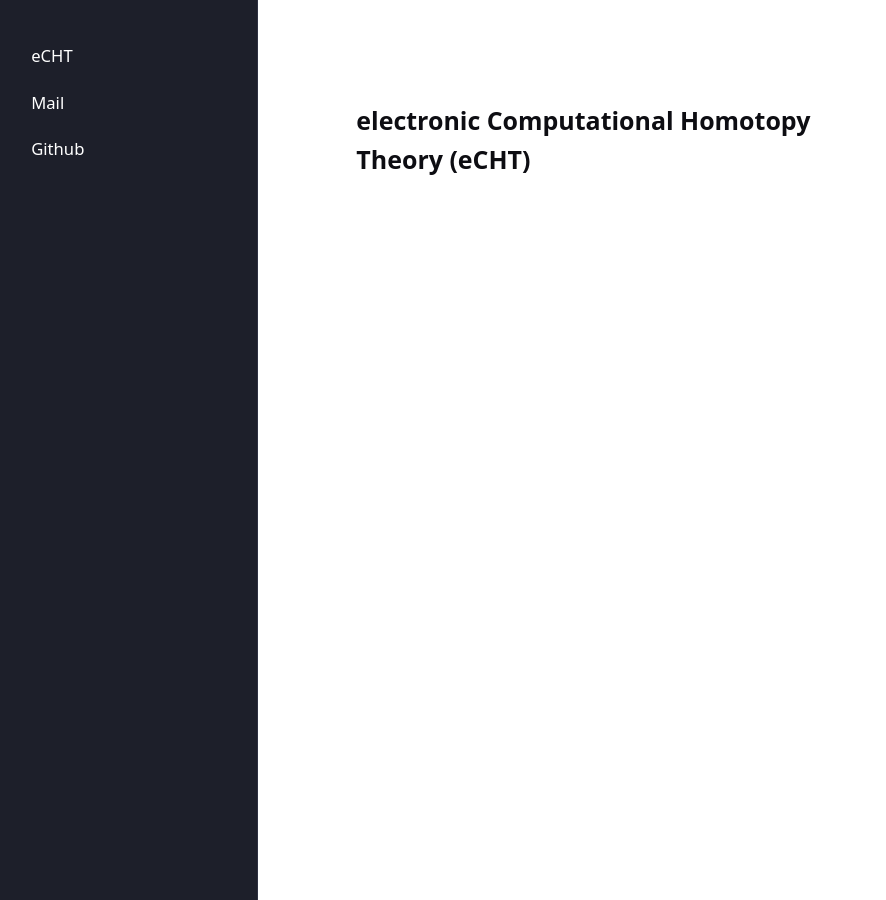
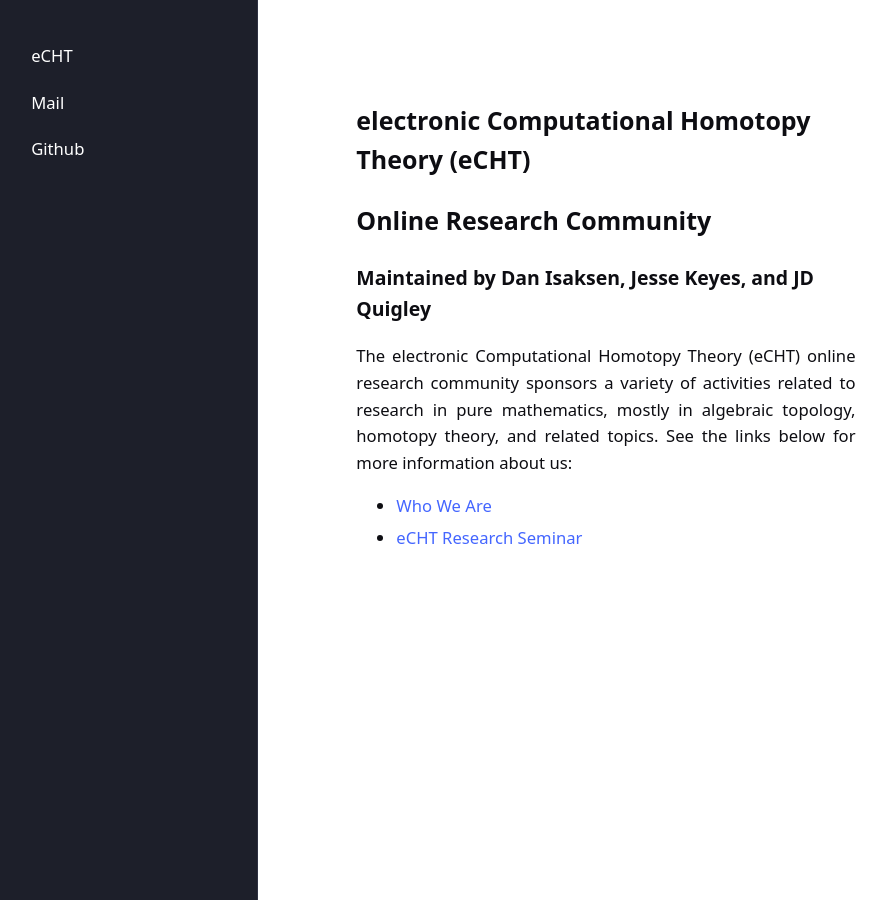
Before and after one commit to eCHTorc/eCHTorc.github.io, a Jekyll site: the page built from index.md, in a window 1280 px wide. Shown: the whole page, without its empty margins (43-929 px from the left). Built offline with Jekyll 4.4.1, drawn with Linux system fonts in a browser that asks for light colours; our own code applies the rules of GitHub Pages for plain Markdown files.

Commit message:
Update index.md

```diff
--- a/index.md
+++ b/index.md
@@ -1,16 +1,16 @@
-<div style="text-align: left;">
+<div style="text-align: left; margin-top: 1px; margin-bottom: 1px;">
   <h1> electronic Computational Homotopy Theory (eCHT) </h1>
 </div>
 
-<span style="display:block; margin-top:-100em;"> </span>
+<span style="display:block; margin-top:-100em; margin-top: 1px; margin-bottom: 1px;"> </span>
 
-<div style="text-align: left;">
+<div style="text-align: left; margin-top: 1px; margin-bottom: 1px;">
   <h2>Online Research Community</h2>
 </div>
 
-<span style="display:block; margin-top:-100em; margin-top: 5px; margin-bottom: 5px;"> </span>
+<span style="display:block; margin-top:-100em; margin-top: 1px; margin-bottom: 1px;"> </span>
 
-<div style="text-align: left;">
+<div style="text-align: left; margin-top: 1px; margin-bottom: 1px;" >
   <h3>Maintained by Dan Isaksen, Jesse Keyes, and JD Quigley</h3>
 </div>
 
```
